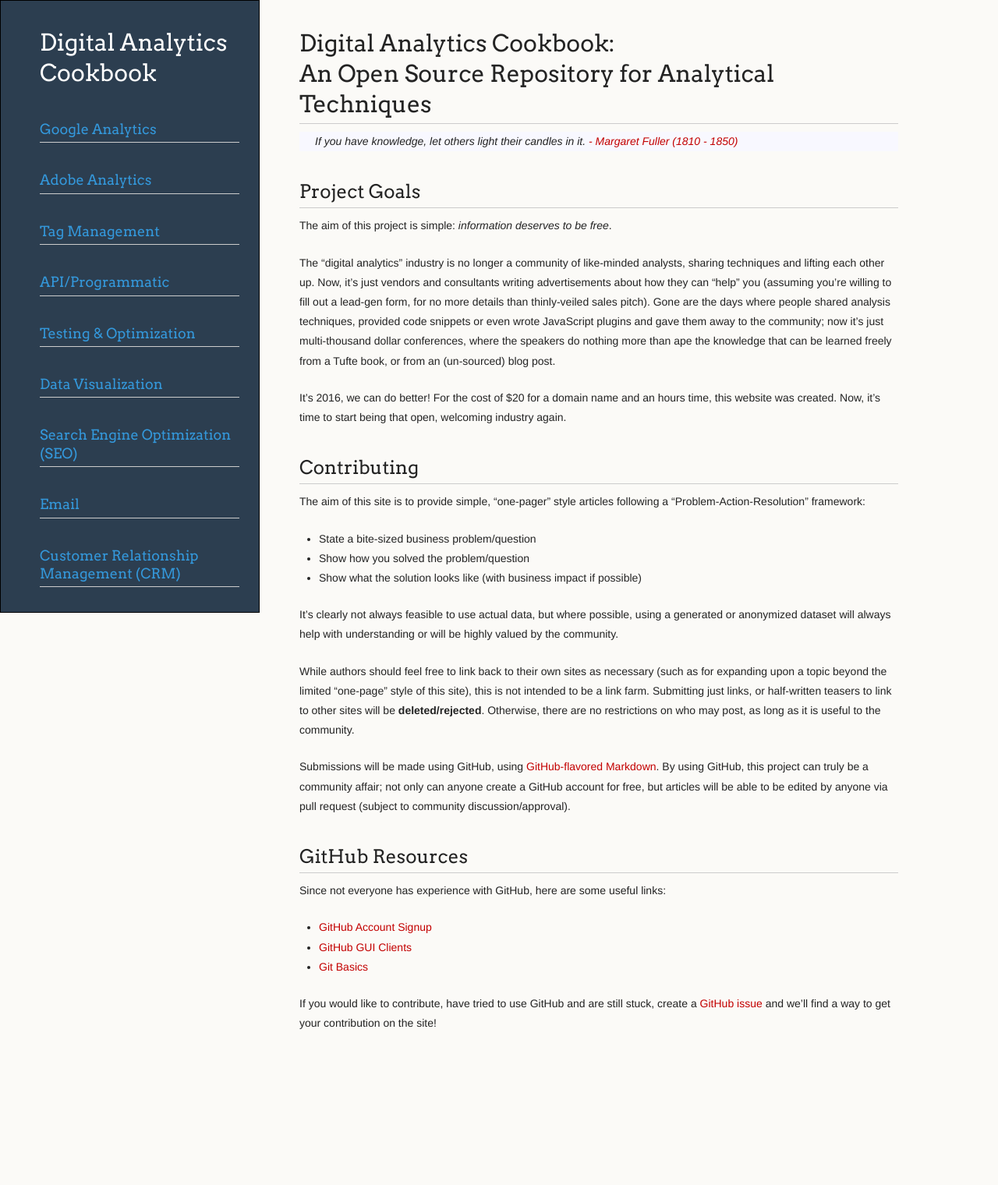
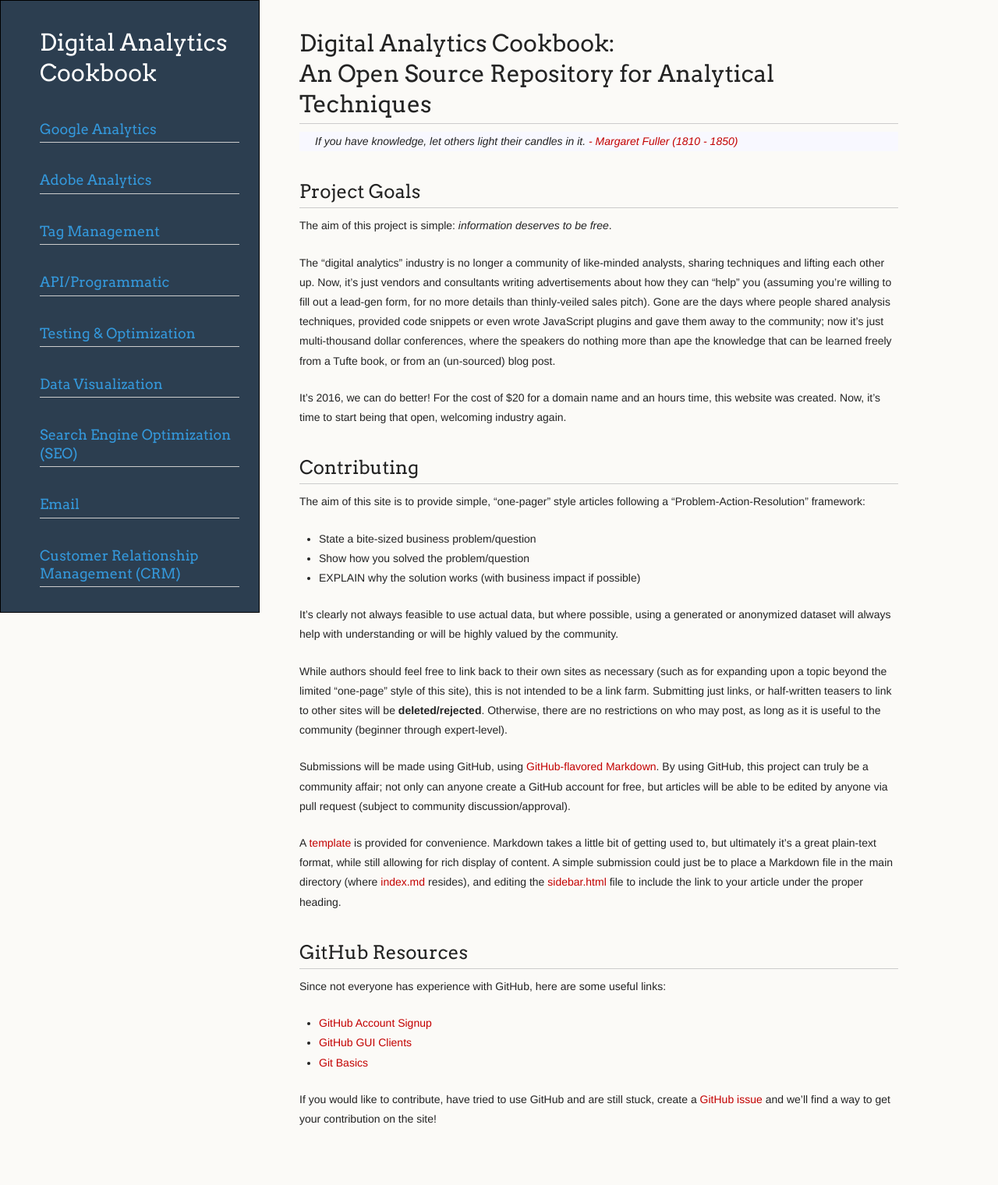
Before and after one commit to analyticsplaybook/analyticsplaybook.github.io, a Jekyll site: the page built from index.md, in a window 1280 px wide. Shown: the whole page at 78% size. Built offline with Jekyll 4.4.1, drawn with Linux system fonts in a browser that asks for light colours; before the commit the page ends 1397 px from its top, so only the background shows below that.

Commit message:
Update contributing instructions

```diff
--- a/index.md
+++ b/index.md
@@ -24,13 +24,15 @@ The aim of this site is to provide simple, "one-pager" style articles following
 
   * State a bite-sized business problem/question
   * Show how you solved the problem/question
-  * Show what the solution looks like (with business impact if possible)
+  * EXPLAIN why the solution works (with business impact if possible)
 
 It's clearly not always feasible to use actual data, but where possible, using a generated or anonymized dataset will always help with understanding or will be highly valued by the community.
 
-While authors should feel free to link back to their own sites as necessary (such as for expanding upon a topic beyond the limited "one-page" style of this site), this is not intended to be a link farm. Submitting just links, or half-written teasers to link to other sites will be **deleted/rejected**. Otherwise, there are no restrictions on who may post, as long as it is useful to the community.
+While authors should feel free to link back to their own sites as necessary (such as for expanding upon a topic beyond the limited "one-page" style of this site), this is not intended to be a link farm. Submitting just links, or half-written teasers to link to other sites will be **deleted/rejected**. Otherwise, there are no restrictions on who may post, as long as it is useful to the community (beginner through expert-level).
 
 Submissions will be made using GitHub, using [GitHub-flavored Markdown](https://guides.github.com/features/mastering-markdown/#syntax). By using GitHub, this project can truly be a community affair; not only can anyone create a GitHub account for free, but articles will be able to be edited by anyone via pull request (subject to community discussion/approval).
+
+A [template](https://raw.githubusercontent.com/digitalanalyticscookbook/digitalanalyticscookbook.github.io/master/template.md) is provided for convenience. Markdown takes a little bit of getting used to, but ultimately it's a great plain-text format, while still allowing for rich display of content. A simple submission could just be to place a Markdown file in the main directory (where [index.md](https://github.com/digitalanalyticscookbook/digitalanalyticscookbook.github.io/blob/master/index.md) resides), and editing the [sidebar.html](https://github.com/digitalanalyticscookbook/digitalanalyticscookbook.github.io/blob/master/_layouts/minimal.html) file to include the link to your article under the proper heading.
 
 ## GitHub Resources
 
--- a/stylesheets/custom.css
+++ b/stylesheets/custom.css
@@ -14,6 +14,7 @@ header {
 	background: #2C3E50;
 	height: 100%;
 	width: 20%;
+  max-width: 300px;
 	 border-top-right-radius: 0px;
 	 border-bottom-right-radius: 0px;
   overflow-y: auto;
```
Also changed, not shown: template.md (added, +50 -0 lines), README.md, images/watch.jpg (added), 3 other files.
